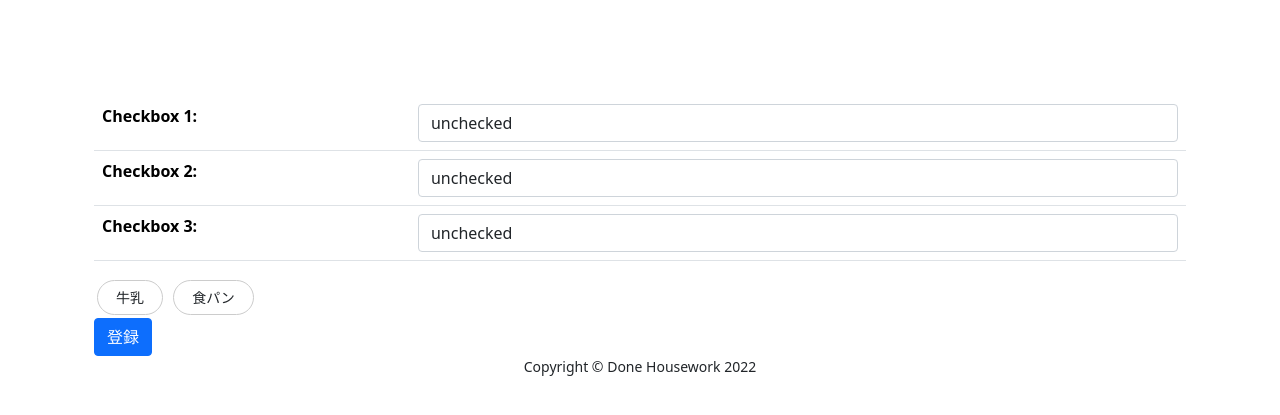
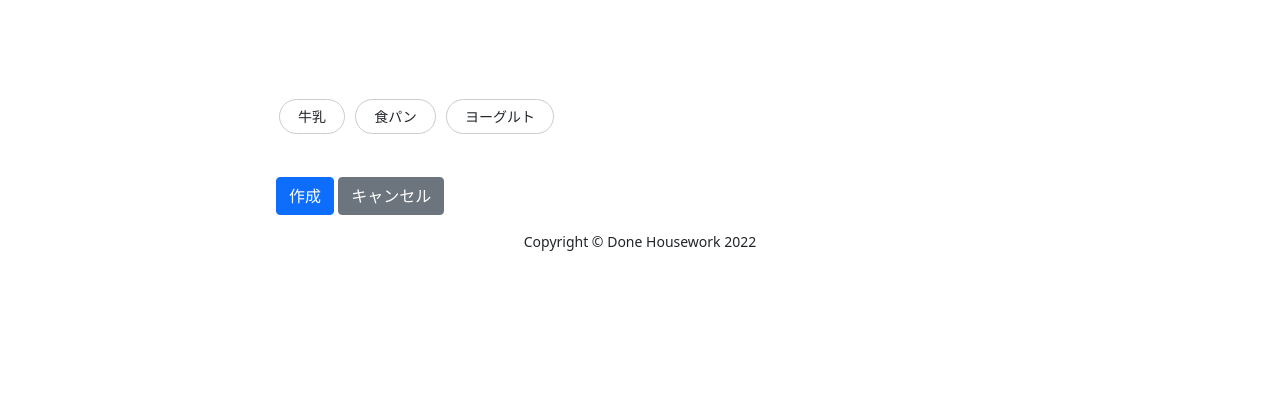
Before and after one commit to YoshidaErina19/done, a Django app: page /grocery/grocery_create/ in a window 1280 px wide. Shown: the part 70-485 px from the top of the page. Run offline with Django 4.2, Linux system fonts and the light colour scheme; the visitor is signed in with stand-in values (Sample User, id 1); some libraries are stand-ins or nearby versions.

Commit message:
買った物記録新規作成ページ(チェックボックスにチェックで登録可)

```diff
--- a/grocery/forms.py
+++ b/grocery/forms.py
@@ -5,7 +5,7 @@ from .models import Grocery
 class GroceryCreateForm(forms.ModelForm):
     class Meta:
         model = Grocery
-        fields = ('checkbox_1', 'checkbox_2', 'checkbox_3',)
+        fields = ('user','checkbox_1', 'checkbox_2', 'checkbox_3',)
 
     def __init__(self, *args, **kwargs):
         super().__init__(*args, **kwargs)
--- a/grocery/templates/grocery/grocery_create.html
+++ b/grocery/templates/grocery/grocery_create.html
@@ -9,20 +9,21 @@
 <div class="container">
     <div class="row">
         <div class="my-div-style w-100">
-            <form method="POST" enctype="multipart/form-data">
-                {% csrf_token %}
-                <table class="table">
-                    {{ form.as_table }}
-                </table>
-                <div>
-                    <input type="checkbox" name="tags" value="1" id="id_tags_0" class="invisible">
-                    <label for="id_tags_0" class="round">牛乳</label>
-
-                    <input type="checkbox" name="tags" value="1" id="id_tags_1" class="invisible">
-                    <label for="id_tags_1" class="round">食パン</label>
-                </div>
-                <button class="btn btn-primary" type="submit">登録</button>
-            </form>
+            <div class="col-lg-8 col-md-10 mx-auto">
+                <form action="" method="POST">
+                    {% csrf_token %}
+                    <input type="checkbox" name="checkbox_1" id="id_tags_1" class="invisible" {{ checkbox_1 }}>
+                    <label for="id_tags_1" class="round">牛乳</label>
+                    <input type="checkbox" name="checkbox_2" id="id_tags_2" class="invisible" value = "{{ checkbox.id }}" {{ checkbox_2 }}>
+                    <label for="id_tags_2" class="round">食パン</label>
+                    <input type="checkbox" name="checkbox_3" id="id_tags_3" class="invisible" value = "{{ checkbox.id }}" {{ checkbox_3 }}>
+                    <label for="id_tags_3" class="round">ヨーグルト</label>
+                    <br>
+                    <br>
+                    <button class="btn btn-primary" type="submit">作成</button>
+                    <a class="btn btn-secondary mt-3 ml-2 mb-3" href="{% url 'grocery:grocery_list' %}">キャンセル</a>
+                </form>
+            </div>
         </div>
     </div>
 </div>
--- a/grocery/urls.py
+++ b/grocery/urls.py
@@ -6,8 +6,8 @@ app_name = 'grocery'
 urlpatterns = [
     # path('', views.index, name='index'),
     path('', views.GroceryListView.as_view(), name='grocery_list'),
-    path('grocery_create/', views.GroceryCreateView.as_view(), name='grocery_create'),
-    # path('grocery_create/', views.create, name='grocery_create'),
+    # path('grocery_create/', views.GroceryCreateView.as_view(), name='grocery_create'),
+    path('grocery_create/', views.grocery_create, name='grocery_create'),
     path('update/<int:pk>/', views.update, name='update'),
     path('grocery_delete/<int:pk>/', views.GroceryDeleteView.as_view(), name='grocery_delete'),
     ]
--- a/grocery/views.py
+++ b/grocery/views.py
@@ -48,6 +48,50 @@ class GroceryCreateView(LoginRequiredMixin, generic.CreateView):
         return super().form_invalid(form)
 
 
+# 関数ベースビュー(チェックしたものが買った物記録として新規作成される)
+def grocery_create(request):
+    initial_values = {"user": request.user}
+
+    checkbox_1 = request.POST.getlist('checkbox_1')
+    checkbox_2 = request.POST.getlist('checkbox_2')
+    checkbox_3 = request.POST.getlist('checkbox_3')
+    form = GroceryCreateForm(request.POST or initial_values)
+    ctx = {"form": form}
+
+    if request.method == 'GET':
+        print(ctx)
+        return render(request, 'grocery/grocery_create.html', ctx)
+
+    if request.method == 'POST':
+        if checkbox_1:
+            checkbox_1 = 'checked'
+        else:
+            checkbox_1 = 'unchecked'
+
+        if checkbox_2:
+            checkbox_2 = 'checked'
+        else:
+            checkbox_2 = 'unchecked'
+
+        if checkbox_3:
+            checkbox_3 = 'checked'
+        else:
+            checkbox_3 = 'unchecked'
+
+        object = Grocery.objects.create(
+            user = request.user,
+            checkbox_1 = checkbox_1,
+            checkbox_2 = checkbox_2,
+            checkbox_3 = checkbox_3,
+            )
+
+        object.save()
+        messages.success(request, '買った物を登録しました。お疲れ様でした！')
+        return redirect('grocery:grocery_list')
+
+    return render(request, 'grocery/grocery_update.html', ctx)
+
+
 def update(request, pk):
     obj = Grocery.objects.get(pk=pk)
     initial_values = {"user": obj.user}
@@ -88,6 +132,7 @@ def update(request, pk):
 
     return render(request, 'grocery/grocery_update.html', ctx)
 
+
 class GroceryDeleteView(LoginRequiredMixin, generic.DeleteView):
     model = Grocery
     template_name = 'grocery/grocery_delete.html'
```
